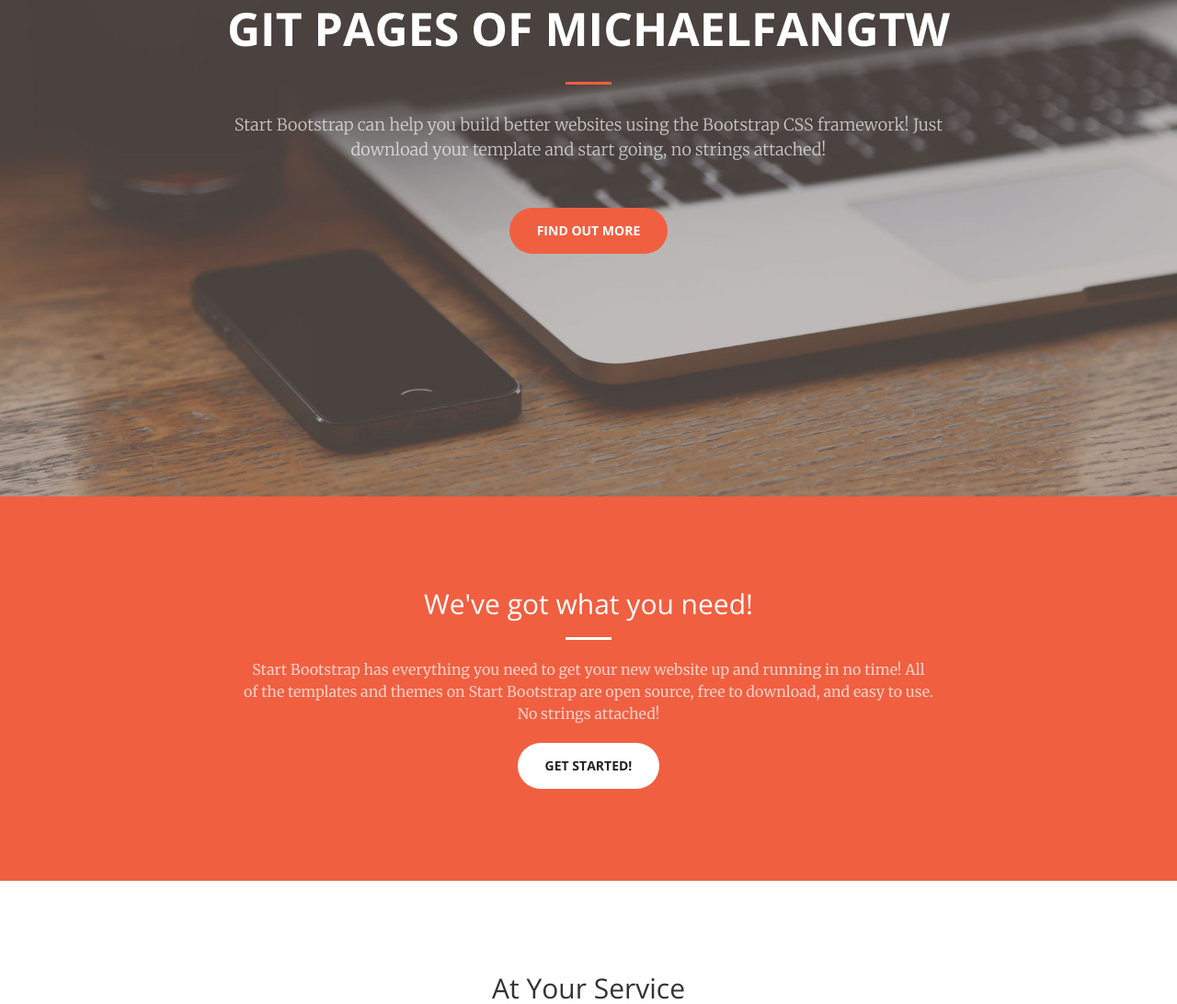
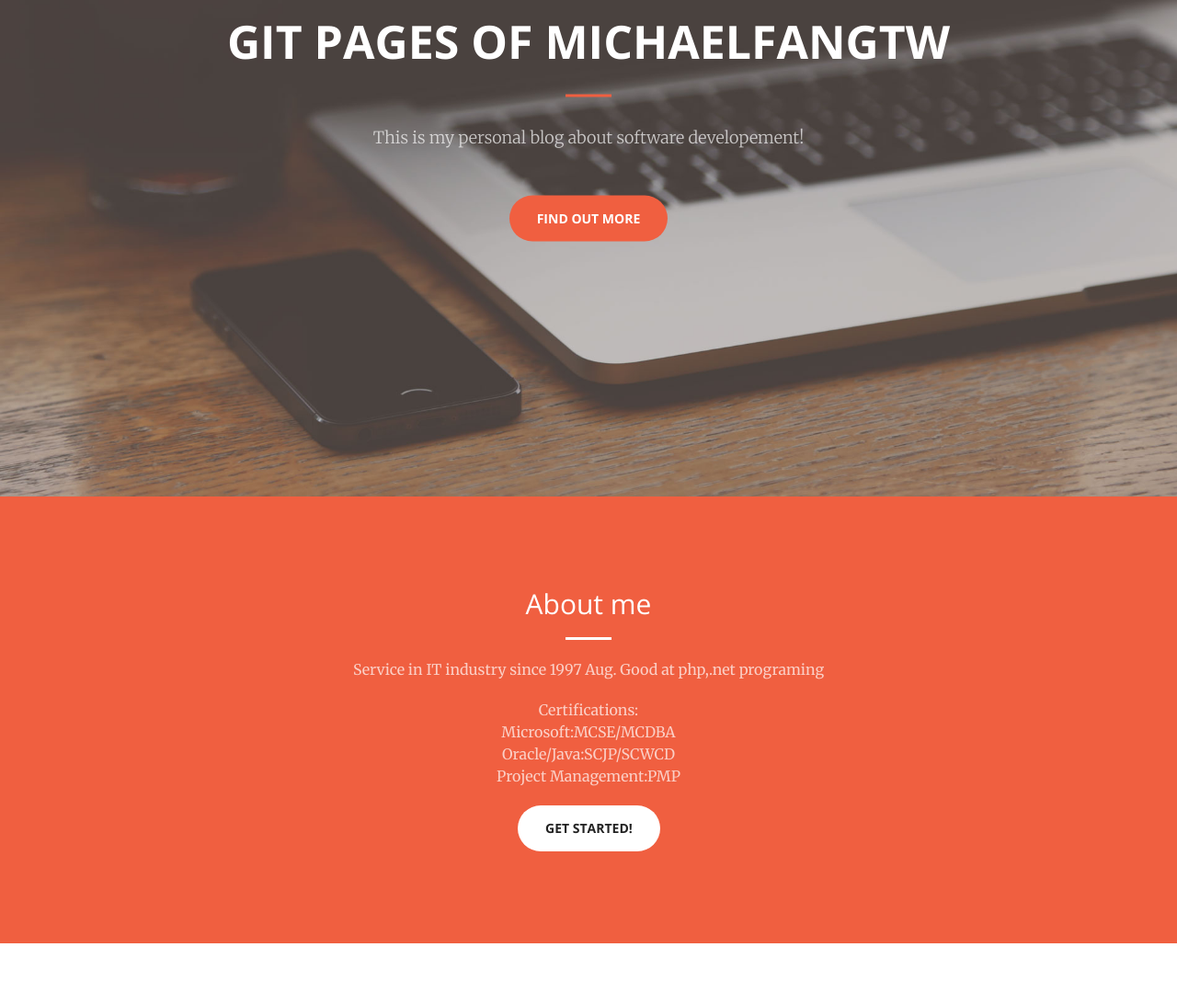
Before and after one commit to michaelfangtw/michaelfangtw.github.io, a website: page index.html in a window 1280 px wide. Shown: the part 260-1352 px from the top of the page at 92% size. Drawn offline with nearby package versions, Linux system fonts and the light colour scheme.

Commit message:
index.html

```diff
--- a/index.html
+++ b/index.html
@@ -73,7 +73,7 @@
             <div class="header-content-inner">
                 <h1 id="homeHeading">Git Pages of michaelfangtw</h1>
                 <hr>
-                <p>Start Bootstrap can help you build better websites using the Bootstrap CSS framework! Just download your template and start going, no strings attached!</p>
+                <p>This is my personal blog about software developement!</p>
                 <a href="#about" class="btn btn-primary btn-xl page-scroll">Find Out More</a>
             </div>
         </div>
@@ -83,9 +83,13 @@
         <div class="container">
             <div class="row">
                 <div class="col-lg-8 col-lg-offset-2 text-center">
-                    <h2 class="section-heading">We've got what you need!</h2>
+                    <h2 class="section-heading">About me</h2>
                     <hr class="light">
-                    <p class="text-faded">Start Bootstrap has everything you need to get your new website up and running in no time! All of the templates and themes on Start Bootstrap are open source, free to download, and easy to use. No strings attached!</p>
+                    <p class="text-faded">Service in IT industry since 1997 Aug. Good at php,.net programing</p>
+                    <p class="text-faded">Certifications:<br>
+                    	 Microsoft:MCSE/MCDBA <br>
+                    	 Oracle/Java:SCJP/SCWCD<br>
+                    	 Project Management:PMP</p>
                     <a href="#services" class="page-scroll btn btn-default btn-xl sr-button">Get Started!</a>
                 </div>
             </div>
```
